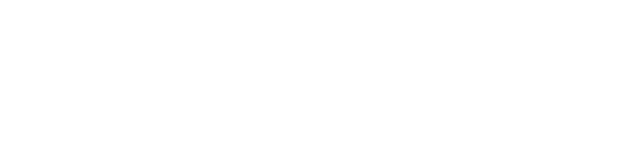
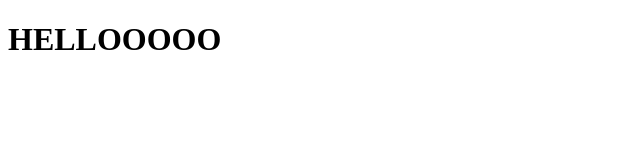
Before and after one commit to amayam0987/Final-Project, a plain HTML site: page index.html in a window 1280 px wide. Shown: the whole page, without its empty margins (0-640 px from the left). Drawn offline with Linux system fonts and the light colour scheme.

Commit message:
add greeting

```diff
--- a/index.html
+++ b/index.html
@@ -7,6 +7,7 @@
     <link href="style.css" rel="stylesheet" type="text/css" />
   </head>
   <body>
+    <h1>HELLOOOOO</h1>
     <script src="script.js"></script>
   </body>
 </html>
```
